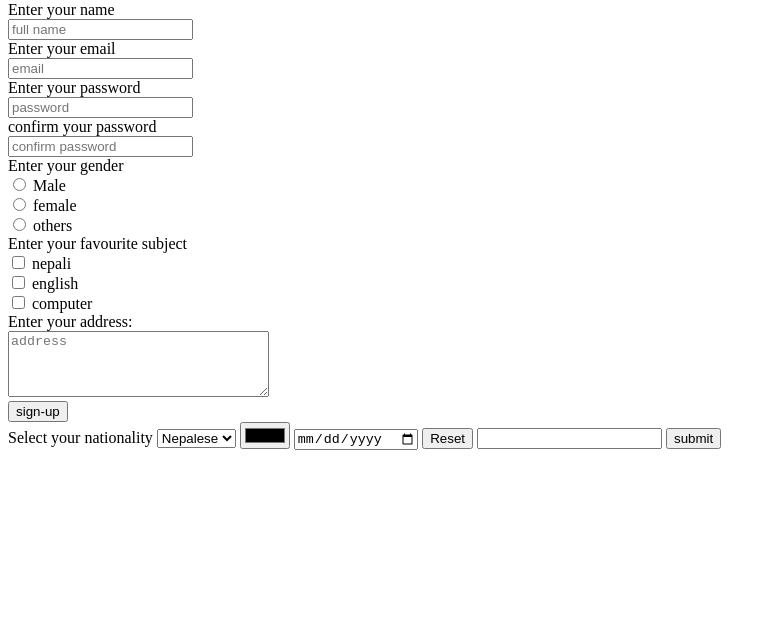
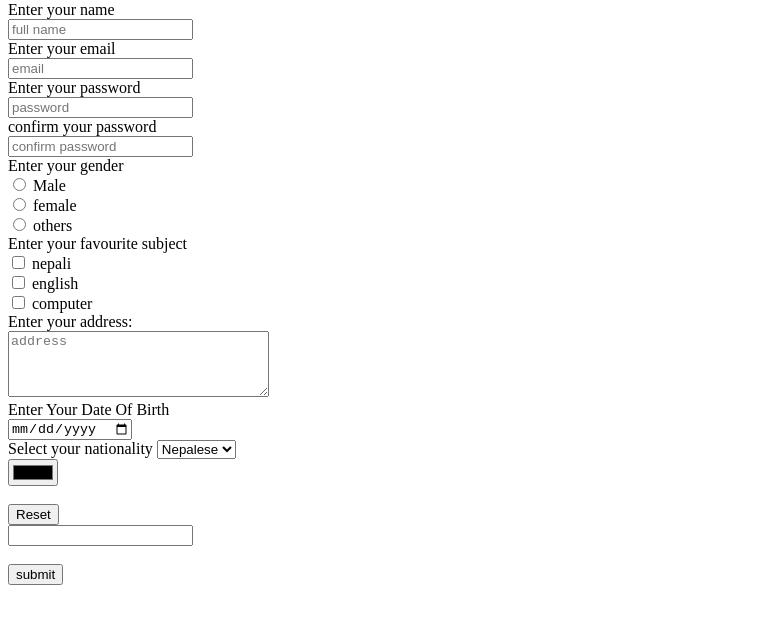
Before and after one commit to UrmilaThalal/Web-Development, a plain HTML site: page html/revision.html in a window 1280 px wide. Shown: the part 79-702 px from the top of the page, without its empty margins (0-776 px from the left). Drawn offline with Linux system fonts and the light colour scheme.

Commit message:
html added

```diff
--- a/html/revision.html
+++ b/html/revision.html
@@ -50,22 +50,30 @@
         <br>
         <textarea id="address" rows="4" cols="30" placeholder="address"></textarea>
         <br>
-        <button>sign-up</button> <br>
+        <label for="">Enter Your Date Of Birth</label>
+        <br>
+        <input type="date">
+        <br>
+        <label for="nationality">Select your nationality</label>
 
-        <label for="nationality">Select your nationality</label>
         <select>
             <option value="1">Nepalese</option>
             <option value="2">indian</option>
             <option value="3">others</option>
 
         </select>
+        <br>
 
         <input type="color">
-        <input type="date">
+        <br>
         <input type="hidden">
+        <br>
         <input type="reset">
+        <br>
         <input type="search">
+        <br><br>
         <input type="submit" value="submit">
+        <br>
 
     </form>
 
```
